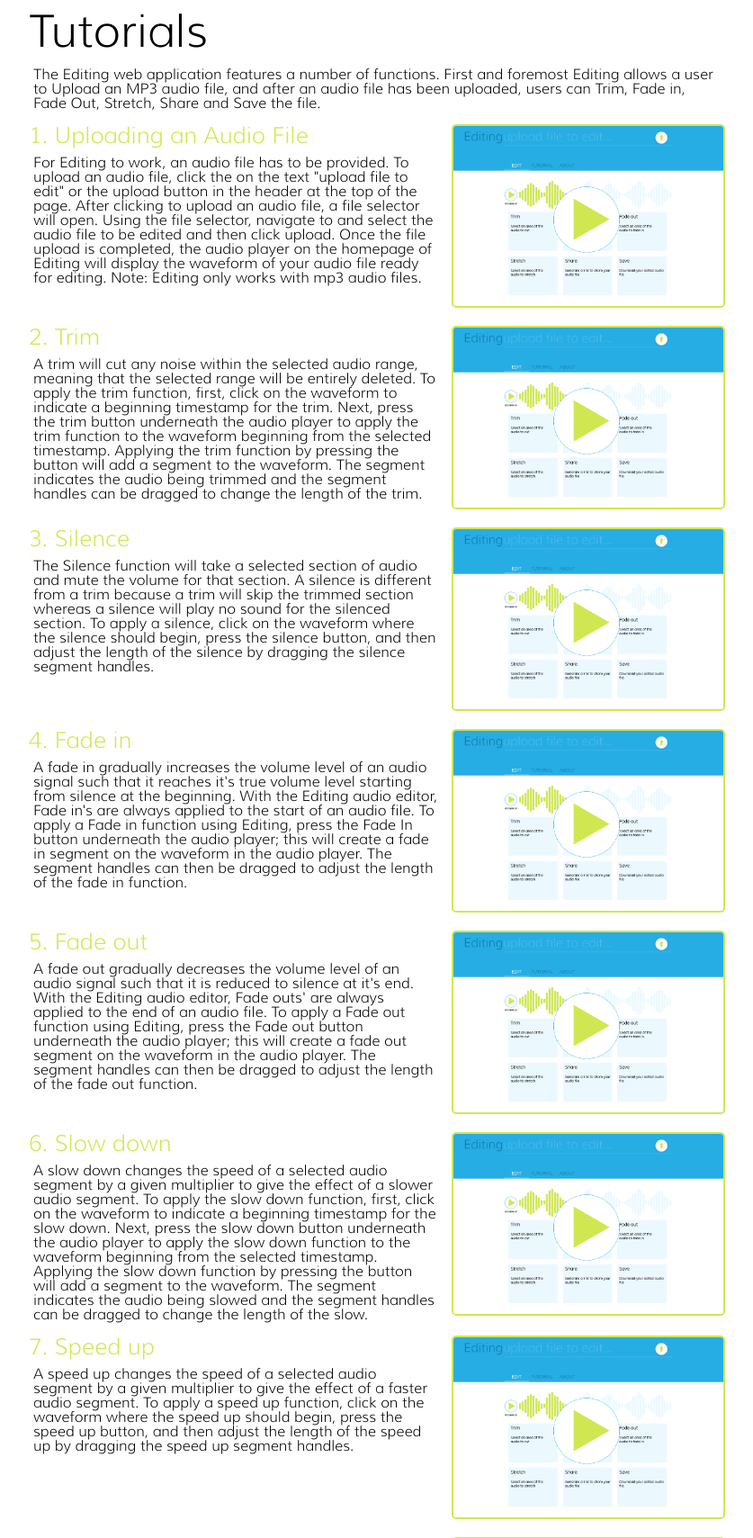
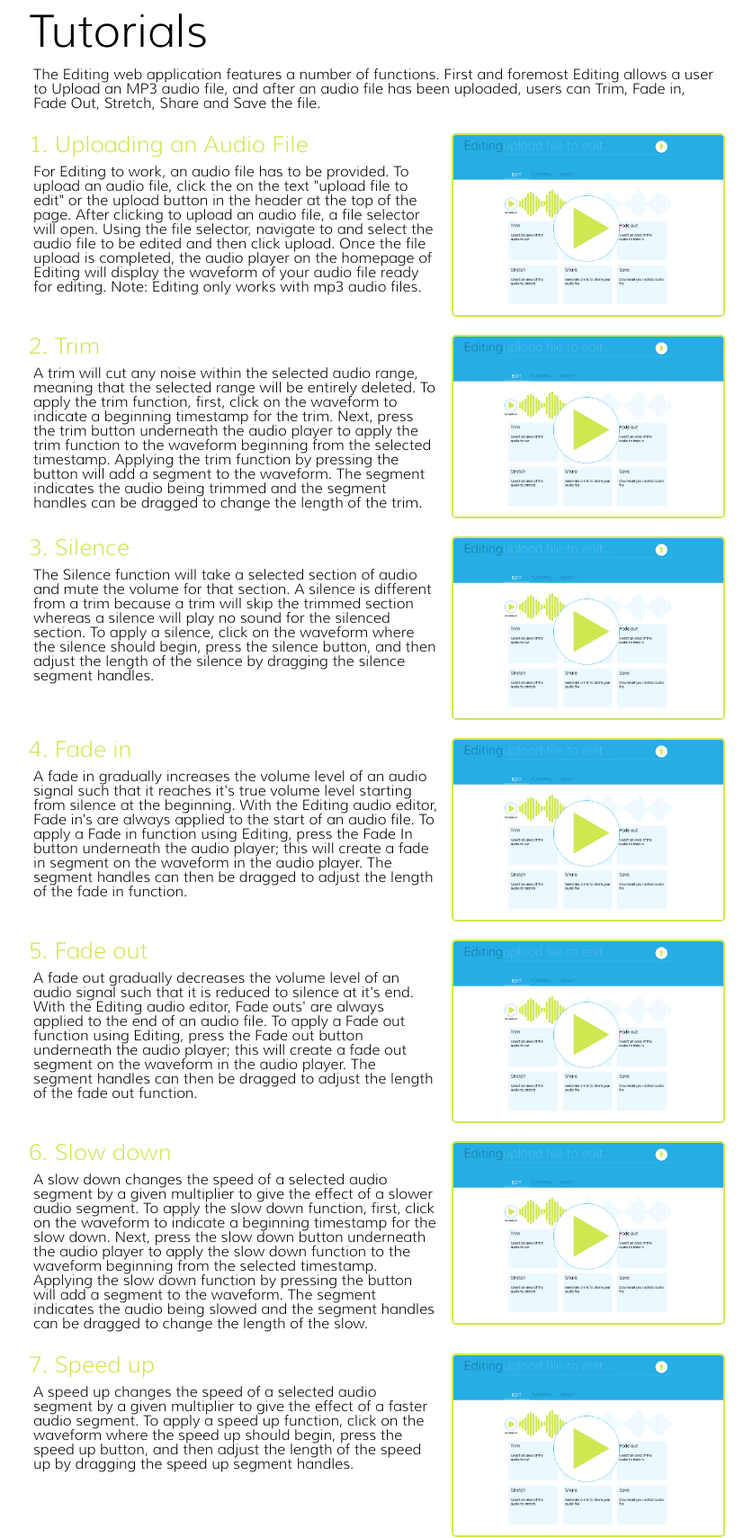
Before and after one commit to BTMorton/COMP6205---Web-Development, a PHP site: page /usermanual.html in a window 1280 px wide. Shown: the part 200-1909 px from the top of the page at 90% size, without its empty margins (221-1058 px from the left). Run offline with PHP 8.4, Linux system fonts and the light colour scheme; some libraries are stand-ins or nearby versions.

Commit message:
Add slight style tweak

```diff
--- a/css/manual_style.css
+++ b/css/manual_style.css
@@ -102,7 +102,7 @@ header.fixed {
 }
 
 #wrapper p {
-	margin-bottom: 10px;
+	margin-bottom: 20px;
 	padding: 5px;
 }
 
--- a/css/style.css
+++ b/css/style.css
@@ -187,7 +187,7 @@ header.fixed {
 }
 
 #wrapper p {
-	margin-bottom: 10px;
+	margin-bottom: 20px;
 	padding: 5px;
 }
 
```
